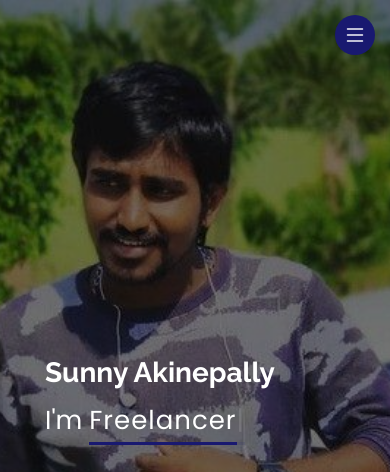
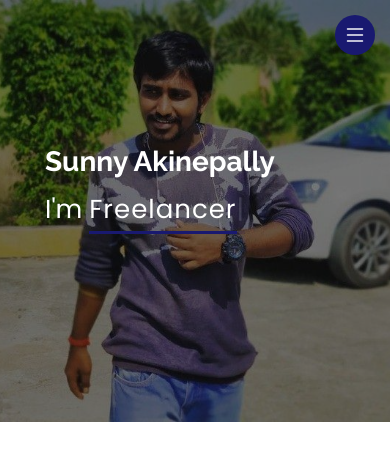
Before and after one commit to Rakeshsripathi/My-Portfolio, a plain HTML site: page index.html in a window 390 px wide. Shown: the top 472 px of the page. Drawn offline with nearby package versions, Linux system fonts and the light colour scheme.

Commit message:
my second commit

```diff
--- a/assets/css/style.css
+++ b/assets/css/style.css
@@ -238,6 +238,7 @@ h6 {
   height: 100vh;
   background: url("../img/sunny.png") top center;
   background-size: cover;
+  position: relative; /* Add this to make sure pseudo-element is positioned correctly */
 }
 
 #hero:before {
@@ -249,6 +250,16 @@ h6 {
   left: 0;
   right: 0;
   z-index: 1;
+}
+
+/* Media query for screens smaller than 768px */
+@media (max-width: 768px) {
+  #hero {
+    /* Adjust the styles for smaller screens here */
+    /* For example, change the background image or height */
+    background-image: url("../img/sunny.png");
+    height: 50vh; /* Adjust the height for mobile screens */
+  }
 }
 
 #hero .hero-container {
```
